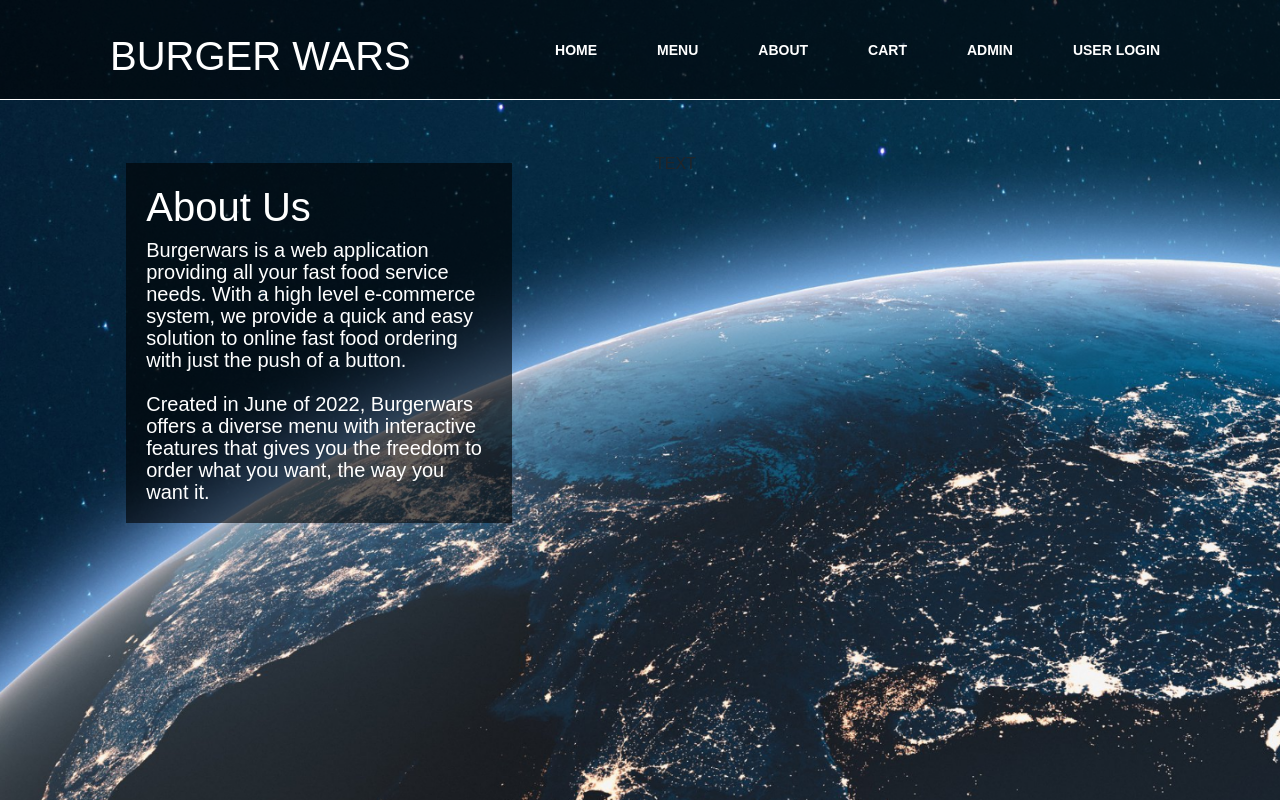
After one commit to BostonMansheim/ISQA3900_Group4_NEW, a Django app: page /about in a window 1280 px wide. The commit adds this page. Run offline with Django 4.2, Linux system fonts and the light colour scheme.

Commit message:
About Page
About page push

```diff
--- a/burgerwars/static/css/style1.css
+++ b/burgerwars/static/css/style1.css
@@ -12,11 +12,6 @@
 .tales {
     width: 100%;
 }
-
-
-
-
-
 
 body{
     margin: 0;
@@ -64,6 +59,7 @@ nav ul li a{
 nav ul li a:hover{
     background: rgba(0,0,0.7);
     border-radius: 6px;
+    color: #ffffff;
 }
 section{
     width:100%;
@@ -75,3 +71,33 @@ section{
     padding: 1%;
     text-align: center;
 }
+
+.white-text {
+    color: #ffffff;
+}
+
+.top-margin {
+    padding-top: 150px;
+}
+
+.content-text{
+    display: block;
+    color: #ffffff;
+    line-height: 22px;
+    margin: 0;
+    font-size: 20px;
+}
+
+.about-content {
+    text-align: left;
+}
+
+.padding-left {
+    padding-left: 10%;
+    padding-right: 10%;
+}
+
+.about-text {
+    background-color: rgba(0, 0, 0, 0.6);
+    padding: 20px;
+}
--- /dev/null
+++ b/burgerwars/templates/burgerwars/about.html
@@ -0,0 +1,43 @@
+<!DOCTYPE html>
+{% load static %}
+<html lang="en">
+<head>
+    <meta charset="UTF-8">
+    <title>About | Burger Wars</title>
+
+    <link rel="stylesheet" href="https://cdn.jsdelivr.net/npm/bootstrap@4.5.3/dist/css/bootstrap.min.css" integrity="sha384-TX8t27EcRE3e/ihU7zmQxVncDAy5uIKz4rEkgIXeMed4M0jlfIDPvg6uqKI2xXr2" crossorigin="anonymous">
+    <link rel="stylesheet" href="../../static/css/style1.css" type="text/css">
+    <link rel="stylesheet" href="../../static/css/style1.css">
+
+</head>
+<body>
+<nav class="about">
+    <div class="logoa"><h1>Burger Wars </h1></div>
+    <ul>
+        <li><a href="{% url 'burgerwars:home' %}">Home</a></li>
+        <li><a href="bwmenucat.html">Menu</a></li>
+        <li><a href="{% url 'burgerwars:about' %}">About</a></li>
+        <li><a href="#">Cart</a></li>
+        <li><a href="#">Admin</a></li>
+        <li><a href="#">User Login</a></li>
+        <!--            <li><a href="#">Feedback</a></li> -->
+    </ul>
+</nav>
+<section class="fixed">
+    <div class="row about-content" style="padding-top: 150px;">
+        <div class="col-md-6 padding-left" style="max-height: 100%;">
+            <div class="about-text">
+                <h1 class="white-text">About Us</h1>
+                <p class="content-text">
+                    Burgerwars is a web application providing all your fast food service needs. With a high level e-commerce system,
+                    we provide a quick and easy solution to online fast food ordering with just the push of a button.<br><br>
+                    Created in June of 2022, Burgerwars offers a diverse menu with interactive features that gives you the freedom
+                    to order what you want, the way you want it.
+                </p>
+            </div>
+        </div>
+        <div class="col-md-6">TEXT</div>
+    </div>
+</section>
+</body>
+</html>
--- a/burgerwars/templates/burgerwars/home.html
+++ b/burgerwars/templates/burgerwars/home.html
@@ -24,9 +24,9 @@
 <nav>
     <div class="logoa"><h1>Burger Wars </h1></div>
     <ul>
-        <li><a href="home.html">Home</a></li>
+        <li><a href="{% url 'burgerwars:home' %}">Home</a></li>
         <li><a href="bwmenucat.html">Menu</a></li>
-        <li><a href="#">About</a></li>
+        <li><a href="{% url 'burgerwars:about' %}">About</a></li>
         <li><a href="#">Cart</a></li>
         <li><a href="#">Admin</a></li>
         <li><a href="#">User Login</a></li>
--- a/burgerwars/urls.py
+++ b/burgerwars/urls.py
@@ -6,4 +6,5 @@ app_name = 'burgerwars'
 urlpatterns = [
     path('', views.home, name='home'),
     re_path(r'^home/$', views.home, name='home'),
+    path('about', views.about, name='about'),
 ]
--- a/burgerwars/views.py
+++ b/burgerwars/views.py
@@ -2,6 +2,12 @@ from django.http import HttpResponse
 from django.shortcuts import render#, get_object_or_404
 from django.shortcuts import redirect
 # Create your views here.
+
+
 def home(request):
     return render(request, 'burgerwars/home.html',
                   {'burgerwars': home})
+
+
+def about(request):
+    return render(request, 'burgerwars/about.html', {'burgerwars': about})
```
